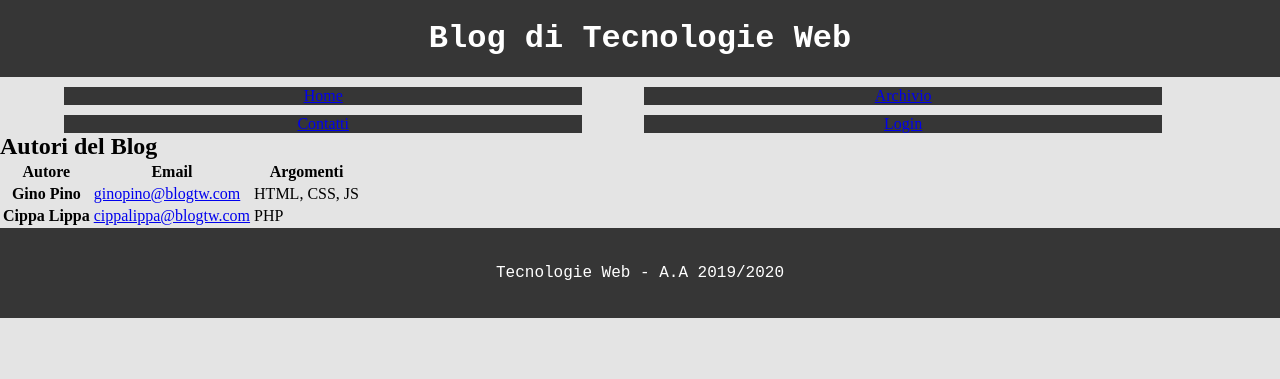
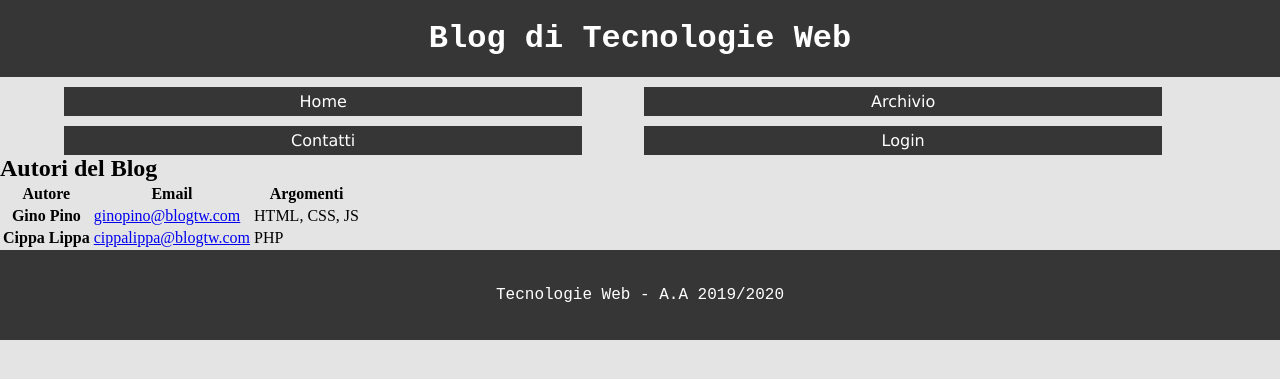
Before and after one commit to MatteoIorio11/Tech-Web, a PHP site: page /contatti.html in a window 1280 px wide. Shown: the top 379 px of the page. Run offline with PHP 8.4, Linux system fonts and the light colour scheme.

Commit message:
update css

```diff
--- a/Lab1/es1/style/style.css
+++ b/Lab1/es1/style/style.css
@@ -33,10 +33,16 @@ nav ul li{
     margin: 10px 0 0;
 }
 
-nav ul li:nth-child(odd){
+nav ul li:nth-child(odd){/*Solo i figli dispari*/
     margin-right: 5%;
 }
 
 nav ul li a {
-
+    color: #fff;
+    font-family: 'Lucida Sans', 'Lucida Sans Regular', 'Lucida Grande', 'Lucida Sans Unicode', Geneva, Verdana, sans-serif;
+    text-decoration: none;/*Leviamo la sottolineatura*/
+    padding: 5px 0;
+    display: inline-block;
+    width: 100%;
+    height: 100%;
 }
```
